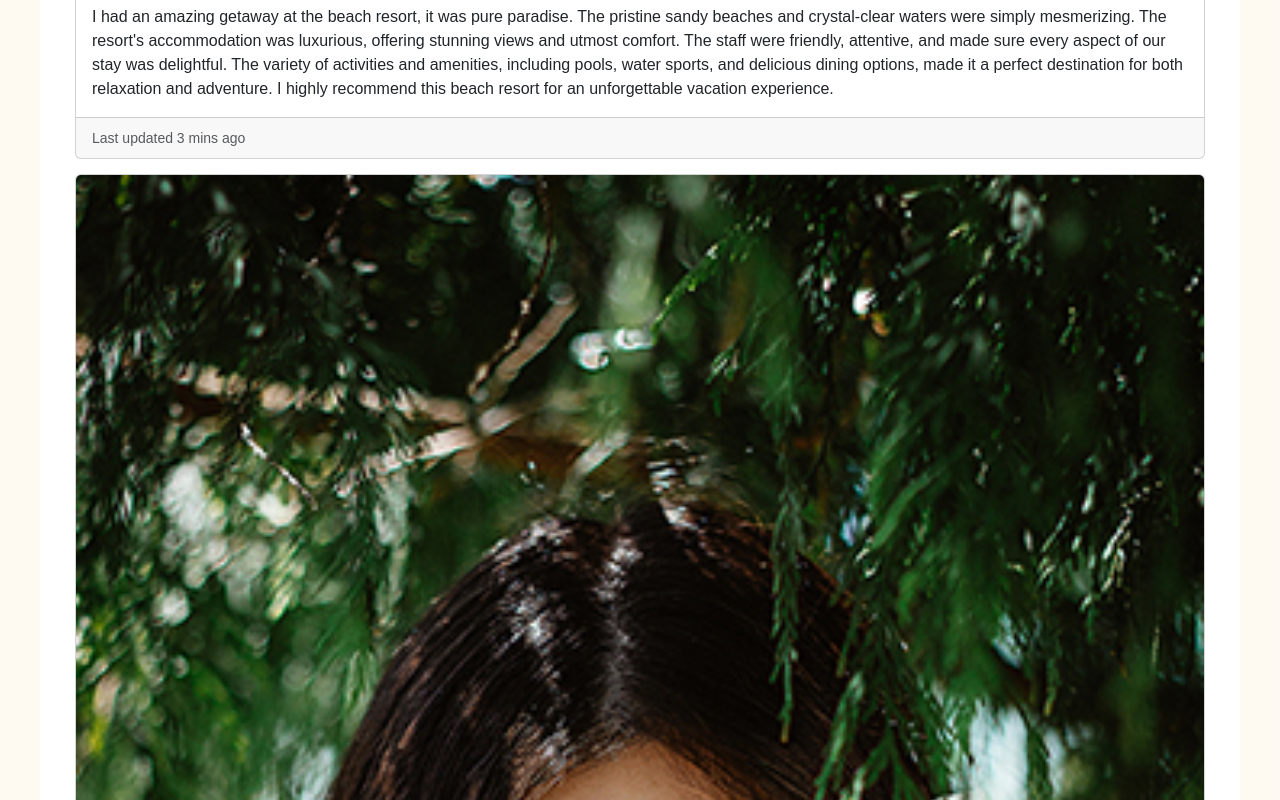
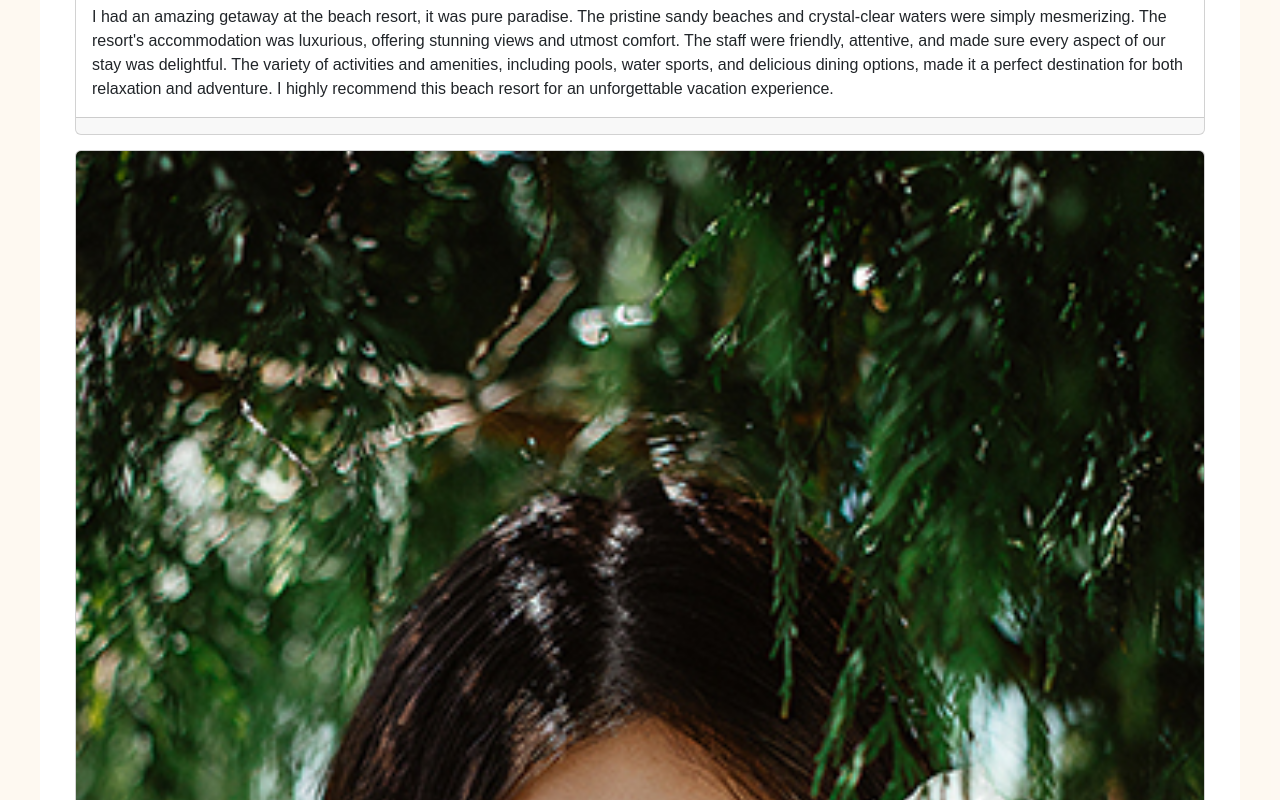
Before and after one commit to BryceHJohnson/nitlify-imed1316-summer2023, a website: page reviews.html in a window 1280 px wide. Shown: the part 1520-2320 px from the top of the page. Drawn offline with nearby package versions, Linux system fonts and the light colour scheme; some packages are replaced by stand-ins of ours; a script that the page names is missing.

Commit message:
Removing Un-needed text

```diff
--- a/reviews.html
+++ b/reviews.html
@@ -364,7 +364,7 @@
             </p>
           </div>
           <div class="card-footer">
-            <small class="text-muted">Last updated 3 mins ago</small>
+            <small class="text-muted"></small>
           </div>
         </div>
         <div class="card">
@@ -388,7 +388,7 @@
             </p>
           </div>
           <div class="card-footer">
-            <small class="text-muted">Last updated 3 mins ago</small>
+            <small class="text-muted"></small>
           </div>
         </div>
         <div class="card">
@@ -414,7 +414,7 @@
             </p>
           </div>
           <div class="card-footer">
-            <small class="text-muted">Last updated 3 mins ago</small>
+            <small class="text-muted"></small>
           </div>
         </div>
       </div>
```
